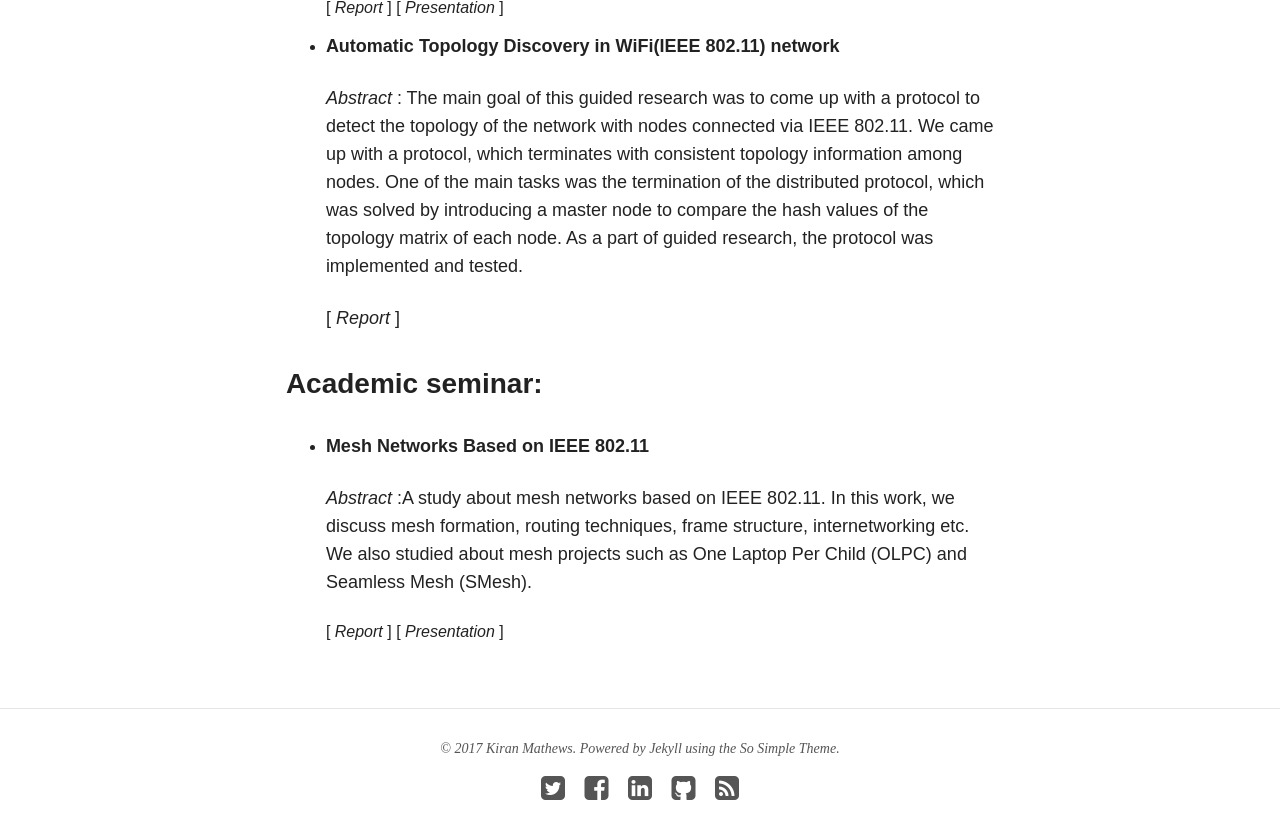
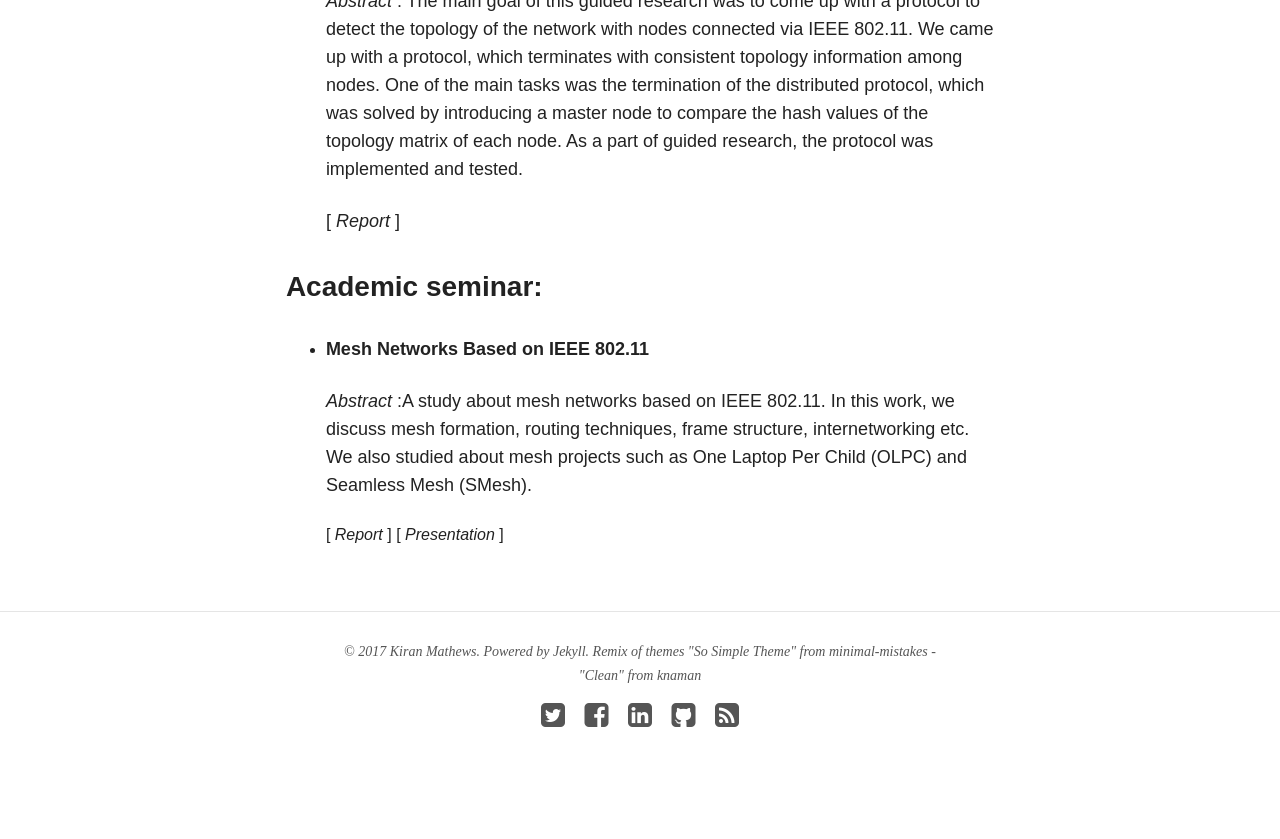
Before and after one commit to warlock20/kmathews_new, a Jekyll site: the page built from about/index.md, in a window 1280 px wide and 900 px high, scrolled down 1295 px. Shown: the top 839 px of the window. Built offline with Jekyll 4.4.1, drawn with Linux system fonts in a browser that asks for light colours; nearby versions of some CDN libraries; some of the changed text lies outside the part shown.

Commit message:
cleaned up

```diff
--- a/_includes/footer.html
+++ b/_includes/footer.html
@@ -1,6 +1,10 @@
 {% if site.owner.google.ad-client and site.owner.google.ad-slot %}{% include ad-footer.html %}{% endif %}
 
-<span>&copy; {{ site.time | date: '%Y' }} {{ site.owner.name }}. Powered by <a href="http://jekyllrb.com" rel="nofollow">Jekyll</a> using the <a href="https://mademistakes.com/work/so-simple-jekyll-theme/" rel="nofollow">So Simple Theme</a>.</span>
+<span>&copy; {{ site.time | date: '%Y' }} {{ site.owner.name }}. Powered by <a href="http://jekyllrb.com" rel="nofollow">Jekyll.</a>
+	  Remix of themes <a href="https://mademistakes.com/work/so-simple-jekyll-theme/" rel="nofollow">"So Simple Theme" from minimal-mistakes</a> -
+	<a href="https://knaman2609.github.io/clean/" rel="nofollow">"Clean" from knaman</a>
+
+ </span>
 <div class="social-icons">
 	{% if site.owner.twitter %}<a href="https://twitter.com/{{ site.owner.twitter }}" title="{{ site.owner.name}} on Twitter" target="_blank"><i class="fa fa-twitter-square fa-2x"></i></a>{% endif %}
 	{% if site.owner.facebook %}<a href="https://facebook.com/{{ site.owner.facebook }}" title="{{ site.owner.name}} on Facebook" target="_blank"><i class="fa fa-facebook-square fa-2x"></i></a>{% endif %}
--- a/_layouts/post.html
+++ b/_layouts/post.html
@@ -35,12 +35,12 @@
         {% if page.author %}
           {% assign author = site.data.authors[page.author] %}{% else %}{% assign author = site.owner %}
         {% endif %}
-        {% if author.avatar contains 'http' %}
+        <!--{% if author.avatar contains 'http' %}
           <img src="{{ author.avatar }}" class="bio-photo" alt="{{ author.name }} bio photo"/>
         {% elsif author.avatar %}
           <img src="{{ site.url }}/images/{{ author.avatar }}" class="bio-photo" alt="{{ author.name }} bio photo"/>
         {% endif %}
-        <span class="author vcard">By <span class="fn">{{ author.name }}</span></span>
+        <span class="author vcard">By <span class="fn">{{ author.name }}</span></span>-->
         <span class="entry-date date published"><time datetime="{{ page.date | date_to_xmlschema }}"><i class="fa fa-calendar-o"></i> {{ page.date | date: "%B %d, %Y" }}</time></span>
         {% if page.modified %}<span class="entry-date date modified"><time datetime="{{ page.modified }}"><i class="fa fa-pencil"></i> {{ page.modified | date: "%B %d, %Y" }}</time></span>{% endif %}
         {% if site.owner.disqus-shortname and page.comments or site.comments %}<span class="entry-comments"><i class="fa fa-comment-o"></i> <a href="#disqus_thread">Comment</a></span>{% endif %}
--- a/about/index.md
+++ b/about/index.md
@@ -4,10 +4,28 @@
 excerpt: "So Simple is a responsive Jekyll theme for your words and images."
 modified: 2014-08-08T19:44:38.564948-04:00
 image:
-  feature: so-simple-sample-image-4.jpg
-  credit: WeGraphics
-  creditlink: http://wegraphics.net/downloads/free-ultimate-blurred-background-pack/
+  feature:
+  credit:
+  creditlink:
 ---
+
+
+{% if page.image.feature %}<header class="masthead">
+	{% if site.logo != null %}
+		<div class="wrap">
+			<a href="{{ site.url }}/" class="site-logo" rel="home" title="{{ site.title }}"><img src="{{ site.url }}/images/{{ site.logo }}" width="200" height="200" alt="{{ site.title }} logo" class="animated fadeInDown"></a>
+		</div>
+	{% endif %}
+</header><!-- /.masthead -->
+{% else %}<header class="masthead">
+	<div class="wrap">
+      {% if site.logo != null %}
+  		<a href="{{ site.url }}/" class="site-logo" rel="home" title="{{ site.title }}"><img src="{{ site.url }}/images/{{ site.logo }}" width="200" height="200" alt="{{ site.title }} logo" class="animated fadeInDown"></a>
+      {% endif %}
+      <h1 class="site-title animated fadeIn"><a href="{{ site.url }}/">{{ site.title }}</a></h1>
+		<h2 class="site-description animated fadeIn" itemprop="description">{{ site.description }}</h2>
+	</div>
+</header><!-- /.masthead -->{% endif %}
 <!--
 Looking for a simple, responsive, theme for your Jekyll powered blog? Well look no further. Here be **So Simple Theme**, the follow up to [**Minimal Mistakes**](http://mmistakes.github.io/minimal-mistakes) --- by designer slash illustrator [Michael Rose](http://mademistakes.com).
 
```
Also changed, not shown: images/3953273590_704e3899d5_m.jpg (deleted), images/bio-photo-2.jpg (deleted), images/bio-photo-alt.jpg (deleted), images/bio-photo.jpg, images/michael-rose-photo.jpg (deleted), images/site-logo.png.
